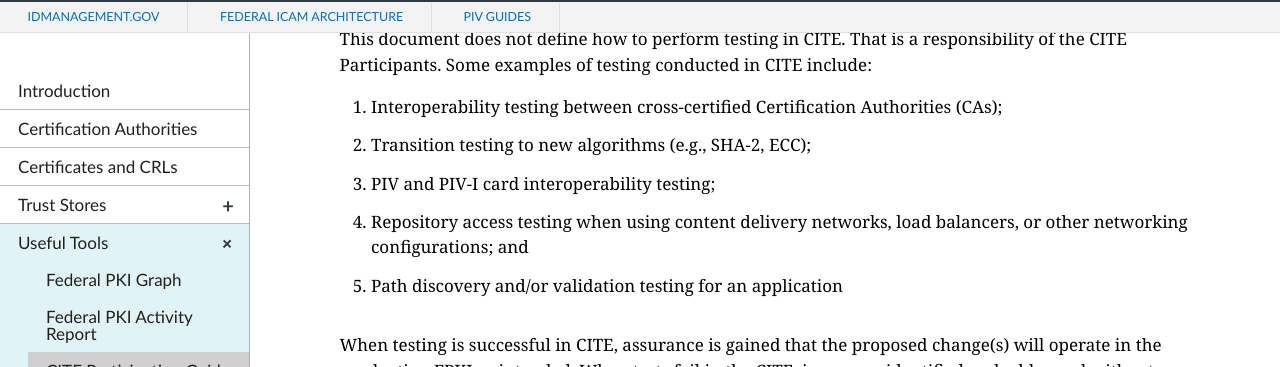
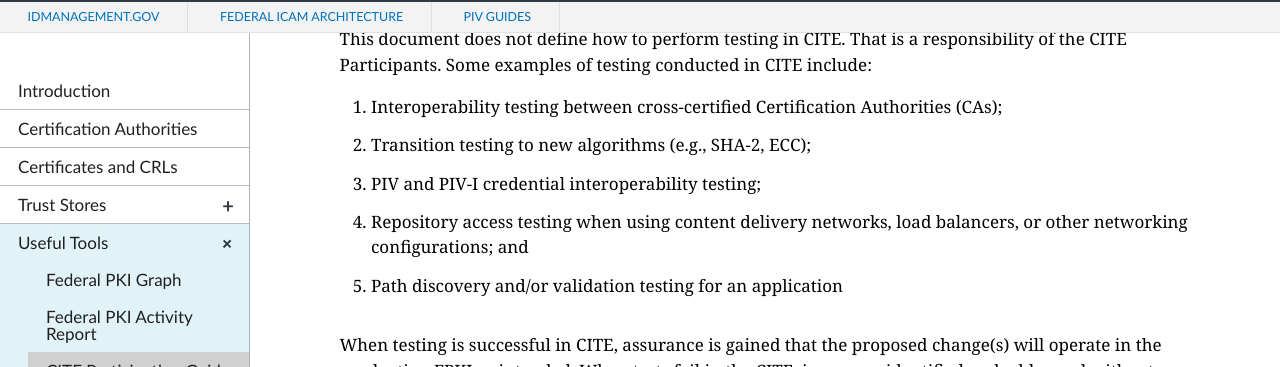
Before and after one commit to GSA/fpki-guides, a Jekyll site: the page built from _tools/cite-guide.md, in a window 1280 px wide and 900 px high, scrolled down 1166 px. Shown: the part 88-455 px from the top of the window. Built offline with Jekyll 4.4.1, drawn with Linux system fonts in a browser that asks for light colours; nearby versions of some CDN libraries; library files that are not in the unit come from our copies.

Commit message:
Update _tools/cite-guide.md
Co-Authored-By: weirdscience <kenneth.myers@protiviti.com>

```diff
--- a/_tools/cite-guide.md
+++ b/_tools/cite-guide.md
@@ -33,7 +33,7 @@ Relying Party application testing ensures that application modules operate as in
 This document does not define how to perform testing in CITE. That is a responsibility of the CITE Participants. Some examples of testing conducted in CITE include:
 1. Interoperability testing between cross-certified Certification Authorities (CAs);
 2. Transition testing to new algorithms (e.g., SHA-2, ECC);
-3. PIV and PIV-I card interoperability testing;
+3. PIV and PIV-I credential interoperability testing;
 4. Repository access testing when using content delivery networks, load balancers, or other networking configurations; and
 5. Path discovery and/or validation testing for an application
 
```
